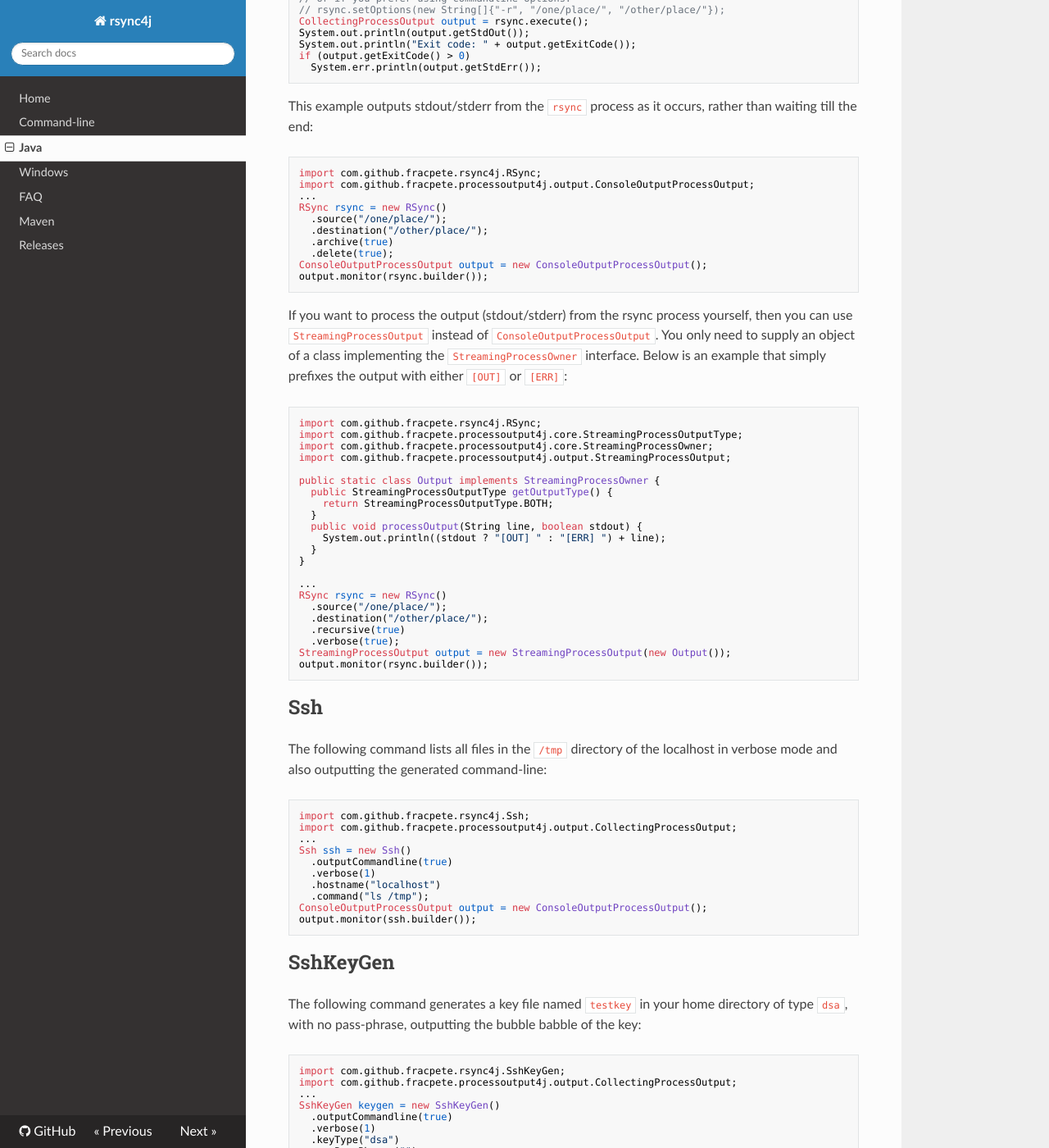
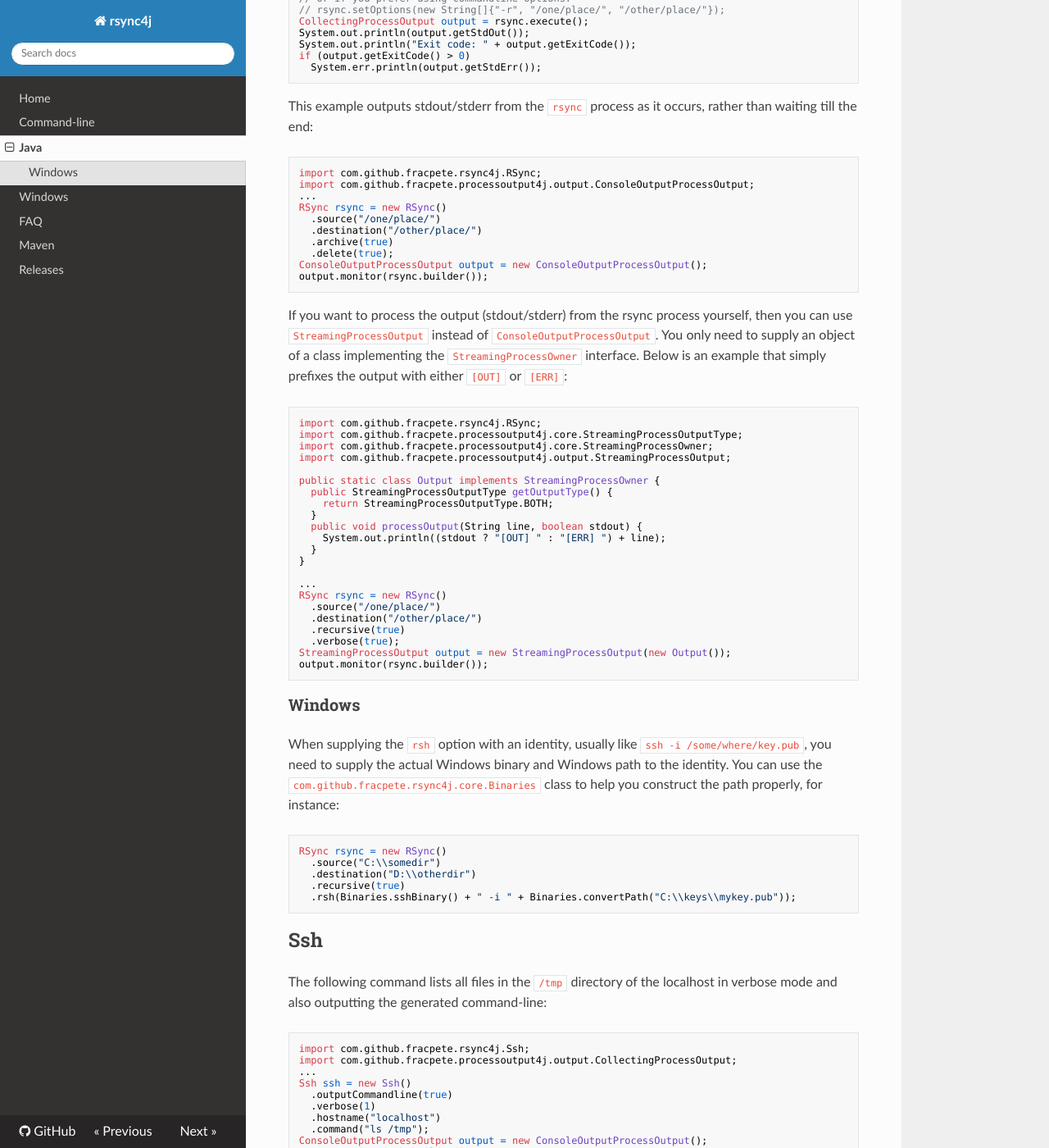
Before and after one commit to fracpete/rsync4j, an MkDocs documentation site: the page built from docs/java.md, in a window 1280 px wide and 1400 px high, scrolled down 348 px. Shown: the whole window at 82% size. Built offline with MkDocs 1.6.1, drawn with Linux system fonts in a browser that asks for light colours; nearby versions of some CDN libraries; old or Windows-style settings are respelled for this version of MkDocs; some of the changed text lies outside the part shown.

Commit message:
fixed misplaced semicolons; added section for Windows for constructing the argument for the `rsh` option

````diff
--- a/docs/java.md
+++ b/docs/java.md
@@ -8,8 +8,8 @@ import com.github.fracpete.rsync4j.RSync;
 import com.github.fracpete.processoutput4j.output.CollectingProcessOutput;
 ...
 RSync rsync = new RSync()
-  .source("/one/place/");
-  .destination("/other/place/");
+  .source("/one/place/")
+  .destination("/other/place/")
   .recursive(true);
 // or if you prefer using commandline options:
 // rsync.setOptions(new String[]{"-r", "/one/place/", "/other/place/"});
@@ -28,8 +28,8 @@ import com.github.fracpete.rsync4j.RSync;
 import com.github.fracpete.processoutput4j.output.ConsoleOutputProcessOutput;
 ...
 RSync rsync = new RSync()
-  .source("/one/place/");
-  .destination("/other/place/");
+  .source("/one/place/")
+  .destination("/other/place/")
   .archive(true)
   .delete(true);
 ConsoleOutputProcessOutput output = new ConsoleOutputProcessOutput();
@@ -59,13 +59,29 @@ public static class Output implements StreamingProcessOwner {
 
 ...
 RSync rsync = new RSync()
-  .source("/one/place/");
-  .destination("/other/place/");
+  .source("/one/place/")
+  .destination("/other/place/")
   .recursive(true)
   .verbose(true);
 StreamingProcessOutput output = new StreamingProcessOutput(new Output());
 output.monitor(rsync.builder());
 ```
+
+### Windows
+
+When supplying the `rsh` option with an identity, usually like `ssh -i /some/where/key.pub`,
+you need to supply the actual Windows binary and Windows path to the identity.
+You can use the `com.github.fracpete.rsync4j.core.Binaries` class to help you
+construct the path properly, for instance:
+
+```java
+RSync rsync = new RSync()
+  .source("C:\\somedir")
+  .destination("D:\\otherdir")
+  .recursive(true)
+  .rsh(Binaries.sshBinary() + " -i " + Binaries.convertPath("C:\\keys\\mykey.pub"));
+```
+
 
 ## Ssh
 
````
